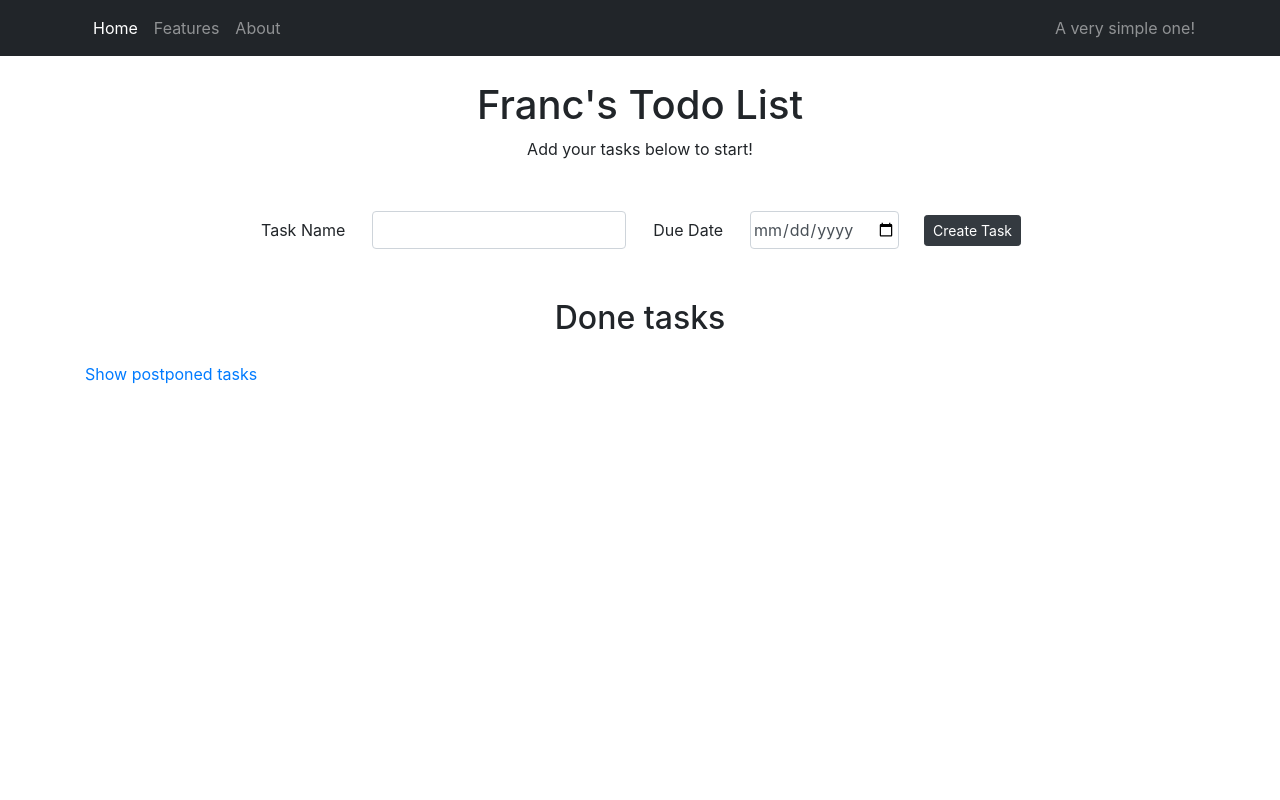
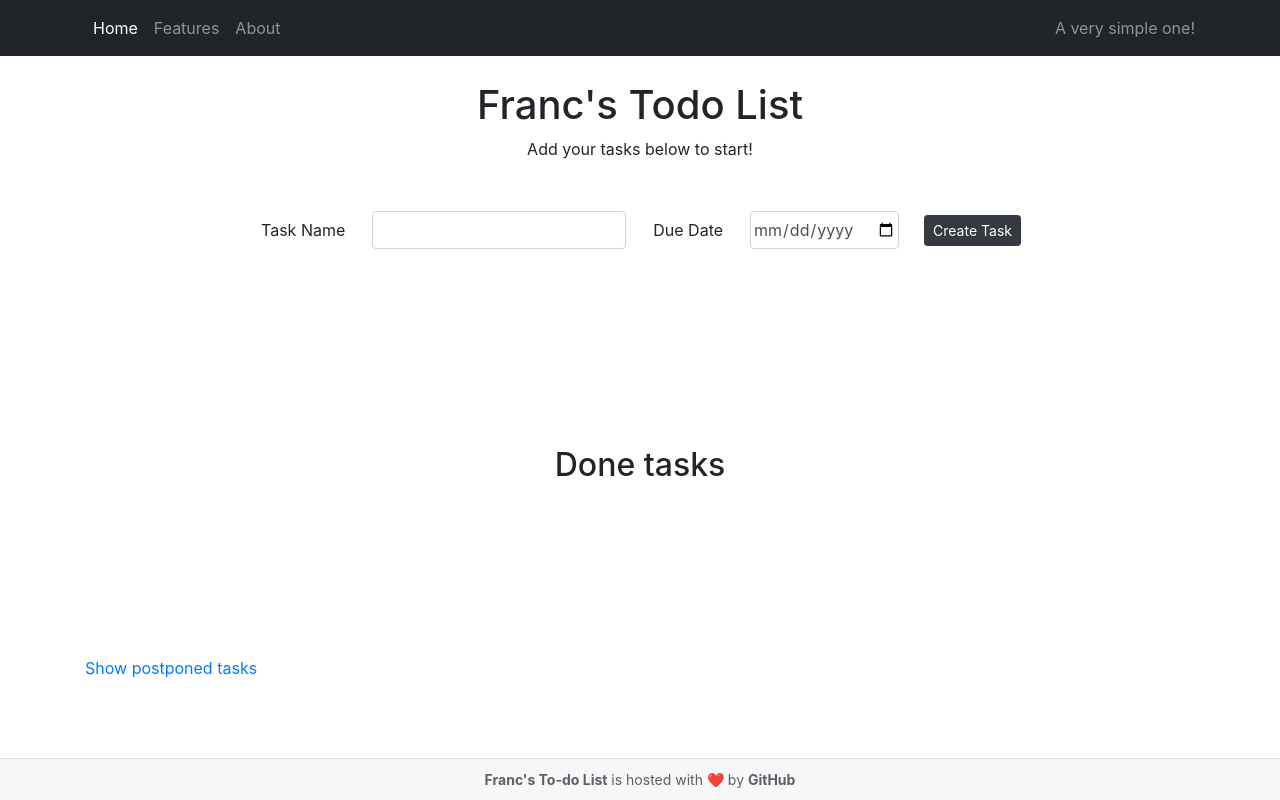
Before and after one commit to fcojr/todo-list, a website: page index.html in a window 1280 px wide. Drawn offline with nearby package versions, Linux system fonts and the light colour scheme; some packages are replaced by stand-ins of ours; a script that the page names is missing.

Commit message:
Add footer

```diff
--- a/_scss/body.scss
+++ b/_scss/body.scss
@@ -1,8 +1,11 @@
-#app, #app2{
+#todo-table, #done-table, #postpone-table{
     border-radius: 5px;
     overflow: hidden;
     min-height: 122px;
     margin-bottom: 25px;
+}
+body{
+    overflow-y: scroll;
 }
 .table{
     th, td{
--- a/_scss/footer.scss
+++ b/_scss/footer.scss
@@ -0,0 +1,15 @@
+footer{
+    position: fixed;
+    bottom: 0;
+    background: #f7f7f7;
+    text-align: center;
+    width: 100%;
+    color: #586069;
+    font-size: 14px;
+    border-top: 1px solid #ddd;
+    padding: 10px 0;
+}
+  footer a{
+    text-decoration: none;
+    color: #586069;
+}
--- a/index.html
+++ b/index.html
@@ -82,11 +82,16 @@
 					} else {
 						$(".show-postpone").text("Show posponed tasks");
 					}
+					var y = $("footer").offset().top + 1;
+					$("html, body").animate({ scrollTop: y }, 500);
 				})
 				</script>
 				<div style="display:none" id="postpone-table"></div>
 			</div>
 		</main>
+		<footer>
+			<a href="https://github.com/fcojr/todo-list"><strong>Franc's To-do List</strong></a> is hosted with ❤️ by <strong><a href="https://github.com">GitHub</a></strong>
+		</footer>
 	</body>
 	<script src="js/models/Task.js"></script>
 	<script src="js/controllers/TaskController.js"></script>
--- a/style.css
+++ b/style.css
@@ -1,11 +1,14 @@
 .navbar-dark {
   background: #212529 !important; }
 
-#app, #app2 {
+#todo-table, #done-table, #postpone-table {
   border-radius: 5px;
   overflow: hidden;
   min-height: 122px;
   margin-bottom: 25px; }
+
+body {
+  overflow-y: scroll; }
 
 .table th, .table td {
   width: 20%;
@@ -72,3 +75,18 @@ input, label {
   height: 100%;
   z-index: 9999;
   background: url(img/loading.gif) center no-repeat #fff; }
+
+footer {
+  position: fixed;
+  bottom: 0;
+  background: #f7f7f7;
+  text-align: center;
+  width: 100%;
+  color: #586069;
+  font-size: 14px;
+  border-top: 1px solid #ddd;
+  padding: 10px 0; }
+
+footer a {
+  text-decoration: none;
+  color: #586069; }
```
Also changed, not shown: README.md.
